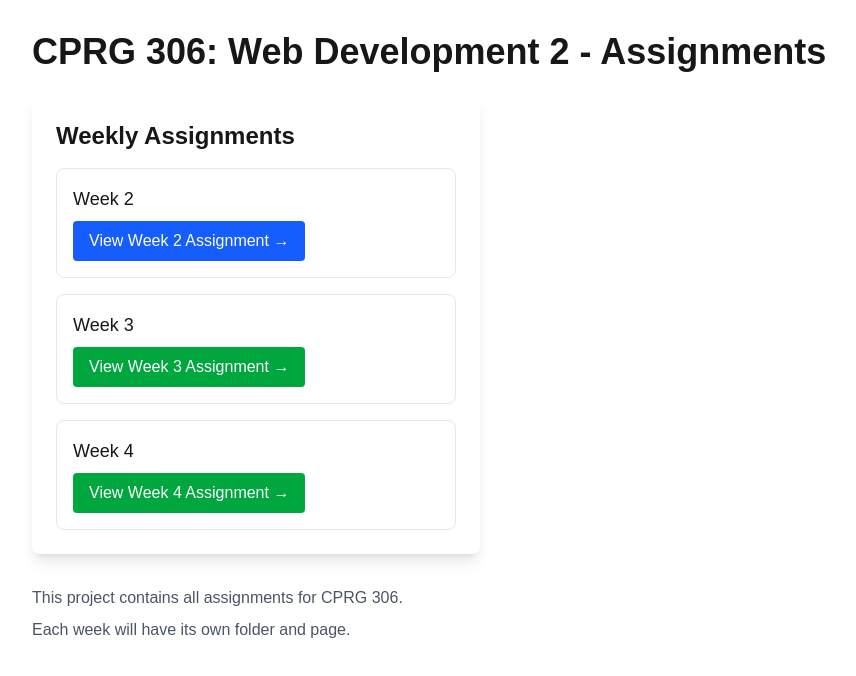
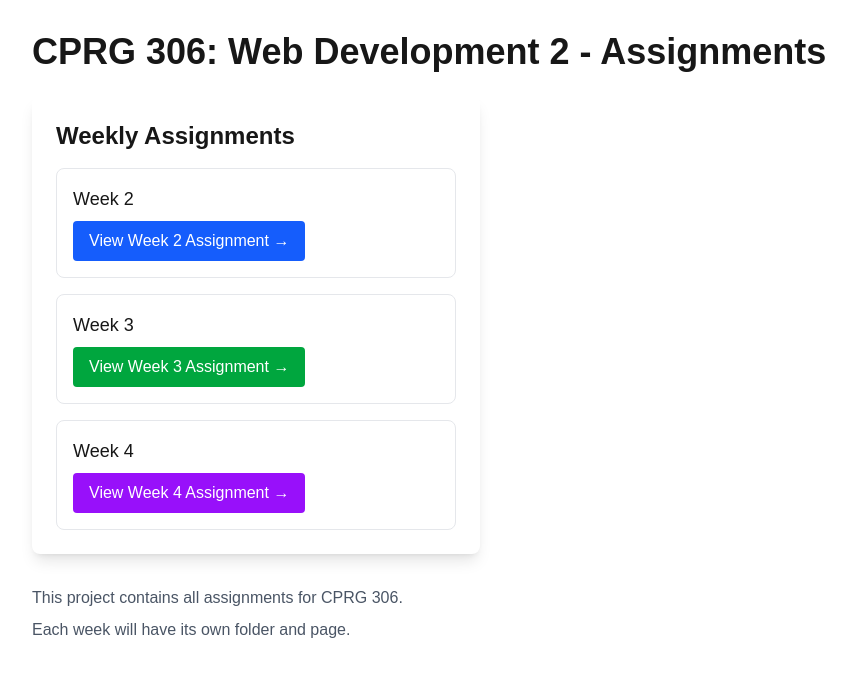
Before and after one commit to marco2k4/cprg306-assignments, a Next.js app: page / in a window 1280 px wide. Shown: the top 676 px of the page, without its empty margins (0-856 px from the left). Built offline with nearby package versions, Linux system fonts and the light colour scheme.

Commit message:
Update week 4 assignment

```diff
--- a/app/page.js
+++ b/app/page.js
@@ -36,7 +36,7 @@ export default function Home() {
             <h3 className="text-lg font-medium mb-2">Week 4</h3>
             <Link
               href="/week-4"
-              className="inline-block px-4 py-2 bg-green-600 text-white rounded hover:bg-green-700"
+              className="inline-block px-4 py-2 bg-purple-600 text-white rounded hover:bg-purple-700"
             >
               View Week 4 Assignment →
             </Link>
```
